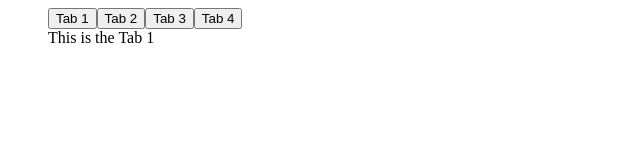
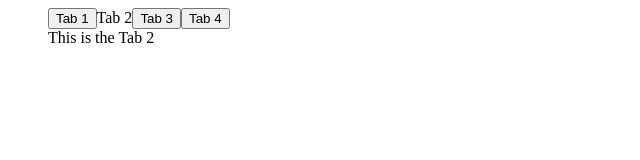
Before and after one commit to denniscual/react-simple-ui, a React (Create React App) app: page / in a window 1280 px wide. Shown: the top 160 px of the page, without its empty margins (0-640 px from the left). Built offline with nearby package versions, Linux system fonts and the light colour scheme.

Commit message:
add onTabChange event handler and add variation to header tab item

```diff
--- a/src/App.js
+++ b/src/App.js
@@ -11,16 +11,28 @@ import React, {
   useEffect,
   // $FlowFixMe
   useRef,
+  // $FlowFixMe
+  useMutationEffect,
 } from 'react'
 import type { ChildrenArray, Element } from 'react'
 import { update } from 'ramda'
 import styled from 'styled-components'
 
+// Styles
+const SC = {
+  tabs: styled.ul`
+    margin: 0;
+  `,
+  tabsHeader: styled.header``,
+  tabItem: styled.li`
+    display: ${({ active }) => (active ? 'block' : 'none')};
+    list-style-type: none;
+  `,
+}
+
 // An application which caters the new features of React including hooks, memo, lazy, Suspense, and more...
 
 // TODO: Add styles to our case study for React hooks.
-// NOTE: If we gonna create a named function, we gonna use function declaration syntax.
-//       Then if we gonna create an anonymous function, go to flat arrow syntax.
 
 // Create a Tabs Component.
 // Requirements in creating Tabs.
@@ -40,27 +52,38 @@ function usePrevious(value) {
   return ref.current
 }
 
-// Styles
-const SC = {
-  tabs: styled.ul`
-    margin: 0;
-  `,
-  tabsHeader: styled.header``,
-  tabItem: styled.li`
-    display: ${({ active }) => (active ? 'block' : 'none')};
-    list-style-type: none;
-  `,
+// The callback will only invoke in effect during re-rendering. It defers
+// the invocation in initial render (didMount)
+function useDidUpdateEffect(fn: Function, inputs: Array<any>) {
+  const didMountRef = useRef(false)
+  useEffect(() => {
+    if (didMountRef.current) fn()
+    else didMountRef.current = true
+  }, inputs)
 }
 
-function TabItem({
-  children,
-  title,
-  active,
-}: {
+function useActive(activeIndex: number, callback?: Function) {
+  const [active, setActive] = useState(activeIndex)
+  // Callback will only run in re-rendering.
+  useDidUpdateEffect(
+    () => {
+      // Handle if callback is defined. Invoke it in mount and every update.
+      if (callback) {
+        callback()
+      }
+    },
+    [active],
+  )
+  return [active, setActive]
+}
+
+type TabItemProps = {
   children: Element<any> | any,
   title: string,
   active: boolean,
-}): Element<'li'> {
+}
+
+function TabItem({ children, title, active }: TabItemProps): Element<'li'> {
   return (
     <SC.tabItem active={active}>
       <div>{children}</div>
@@ -78,51 +101,59 @@ TabItem.defaultProps = {
 function Tabs({
   children,
   activeIndex,
+  onTabChange,
 }: {
   children: ChildrenArray<Element<typeof TabItem>>,
   activeIndex: number,
+  onTabChange: () => void,
 }): Element<'ul'> {
-  const [active, setActive] = useState(activeIndex)
-  const prevActive = usePrevious(active)
-  // TODO: Need to learn why it stores the previous state.
-  console.log('prevActive', prevActive)
-  console.log('nextActive', active)
-  console.log('isEqual', prevActive === active)
+  const [active, setActive] = useActive(activeIndex, onTabChange)
+
+  const updatedChildren = useMemo(
+    () => {
+      const childrenToArr = Children.toArray(children)
+      const updatedTabItemBasedInIndex = cloneElement(childrenToArr[active], {
+        active: true,
+      })
+      return update(active, updatedTabItemBasedInIndex, childrenToArr)
+    },
+    [children, active],
+  )
+
   // create the tabsHeader. Note that the computation has been memoized. Means if no
   // changes in children, it returns the cache value. No re-rendering happens.
   const tabsHeader = useMemo(
     () => {
       // create an array whose elements are the title prop of every child. Memoized the return value.
-      const tabItemHeaders = Children.map(children, child => {
+      const tabItemHeaders = Children.map(
+        updatedChildren,
+        (child): { title: string, active: boolean } => {
           const isValid = isValidElement(child)
           // If valid.
           if (isValid) {
-          return child.props.title
+            const props: TabItemProps = child.props
+            return { title: props.title, active: props.active }
           }
           // Else.
           throw new TypeError('Value is not valid element.')
-      }).map((title, i) => (
+        },
+      ).map((props, i) =>
+        props.active ? (
+          <span key={i}>{props.title}</span>
+        ) : (
           <button key={i} onClick={() => setActive(i)}>
-          {title}
+            {props.title}
           </button>
-      ))
+        ),
+      )
       return <SC.tabsHeader>{tabItemHeaders}</SC.tabsHeader>
     },
-    [children],
+    [updatedChildren],
   )
   // Create body/content of the Tabs. Value has been memoized.
-  const tabsBody = useMemo(
-    () => {
-      const childrenToArr = Children.toArray(children)
-      const updatedTabItemBasedInIndex = cloneElement(childrenToArr[active], {
-        active: true,
-      })
-      return (
-        <div>{update(active, updatedTabItemBasedInIndex, childrenToArr)}</div>
-      )
-    },
-    [children, active],
-  )
+  const tabsBody = useMemo(() => <div>{updatedChildren}</div>, [
+    updatedChildren,
+  ])
   return (
     <SC.tabs>
       {tabsHeader}
@@ -133,12 +164,16 @@ function Tabs({
 
 Tabs.defaultProps = {
   activeIndex: 0,
+  onTabChange: () => {},
 }
 
 function App() {
+  function onTabChange() {
+    console.log('on tab change')
+  }
   return (
     // <Counter />
-    <Tabs activeIndex={0}>
+    <Tabs activeIndex={1} onTabChange={onTabChange}>
       <TabItem title="Tab 1">
         <div>This is the Tab 1</div>
       </TabItem>
```
Lines whose indentation alone changed are shown as unchanged.
